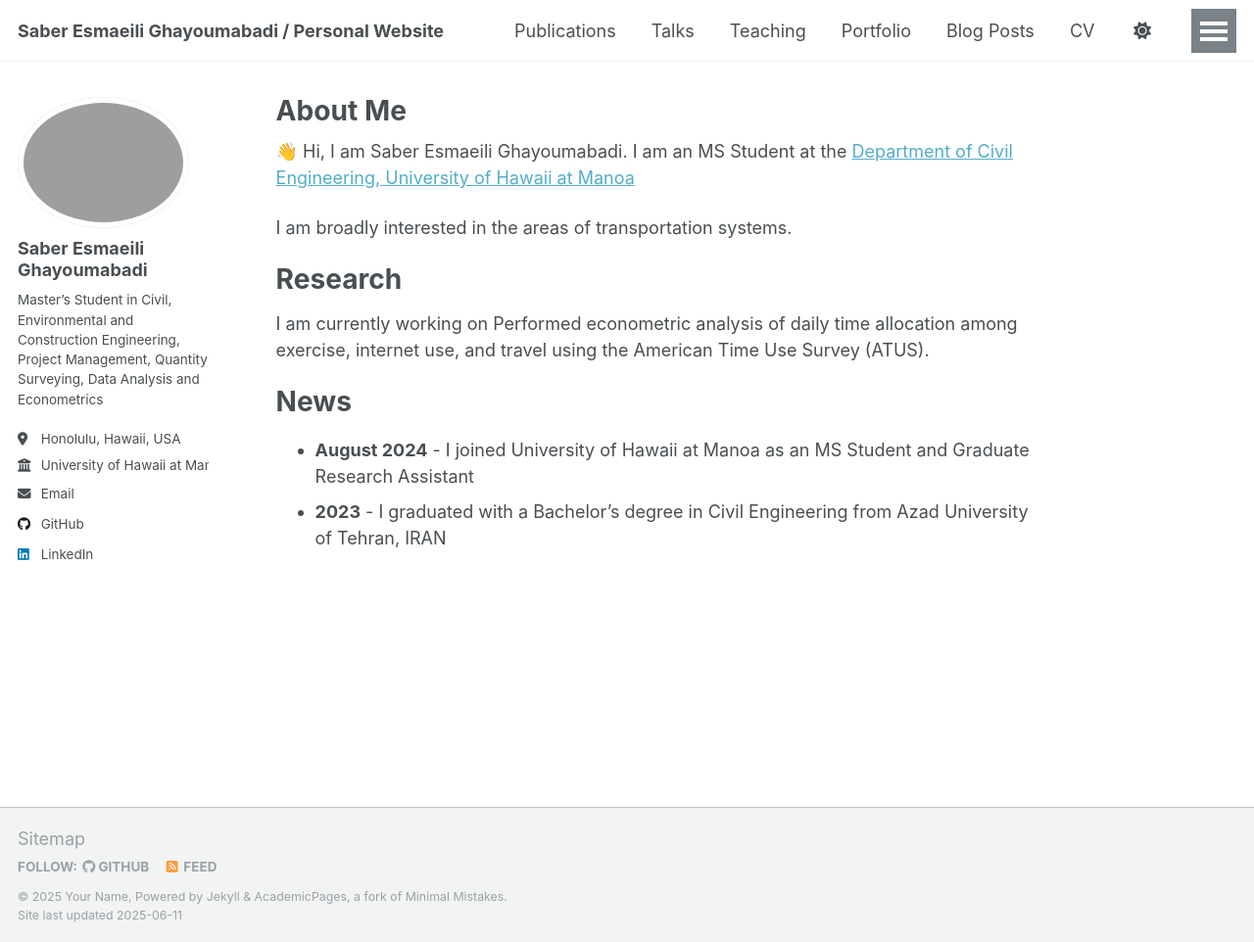
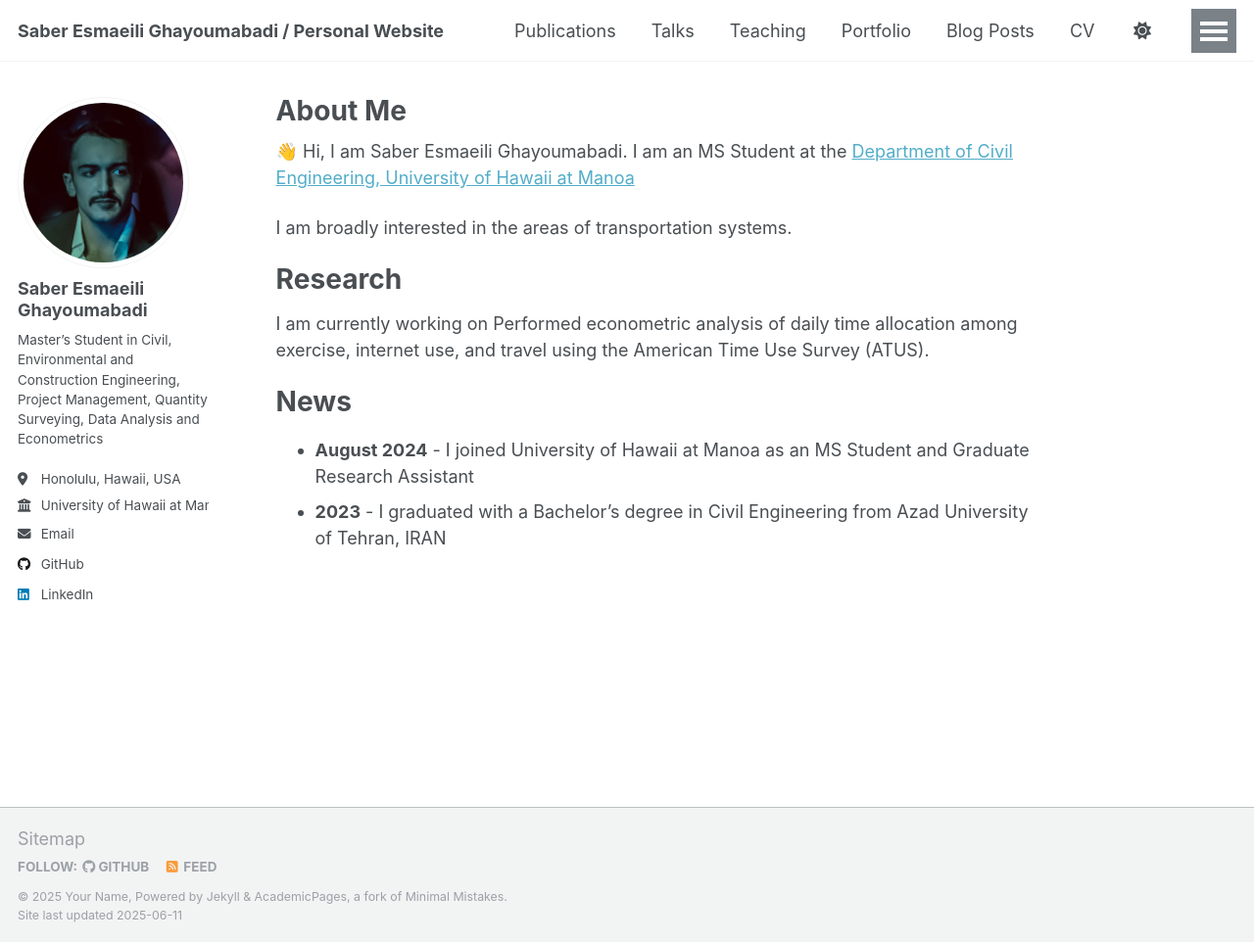
Before and after one commit to Saber-esmaeili/Saber-esmaeili.github.io, a Jekyll site: the page built from _pages/about.md, in a window 1280 px wide and 962 px high. Shown: the whole window at 98% size. Built offline with Jekyll 4.4.1, drawn with Linux system fonts in a browser that asks for light colours.

Commit message:
Update _config.yml

```diff
--- a/_config.yml
+++ b/_config.yml
@@ -22,7 +22,7 @@ repository               : "academicpages/academicpages.github.io"
 #               Additional customization can be done by editing /_includes/author-profile.html
 author:
   # Biographic information
-  avatar           : "profile photo.jpg"
+  avatar           : "profile_photo.jpg"
   name             : "Saber Esmaeili Ghayoumabadi"
   pronouns         : # example: "she/her"
   bio              : "Master’s Student in Civil, Environmental and Construction Engineering, Project Management, Quantity Surveying, Data Analysis and Econometrics"
```
